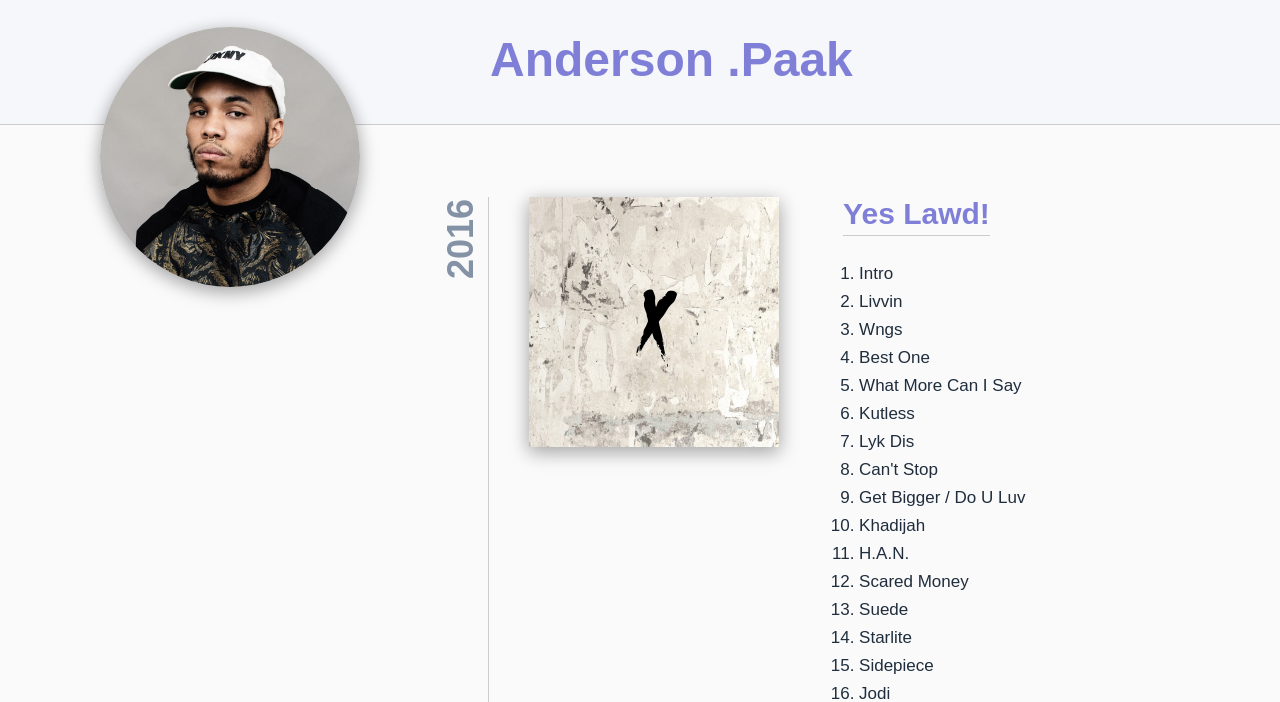
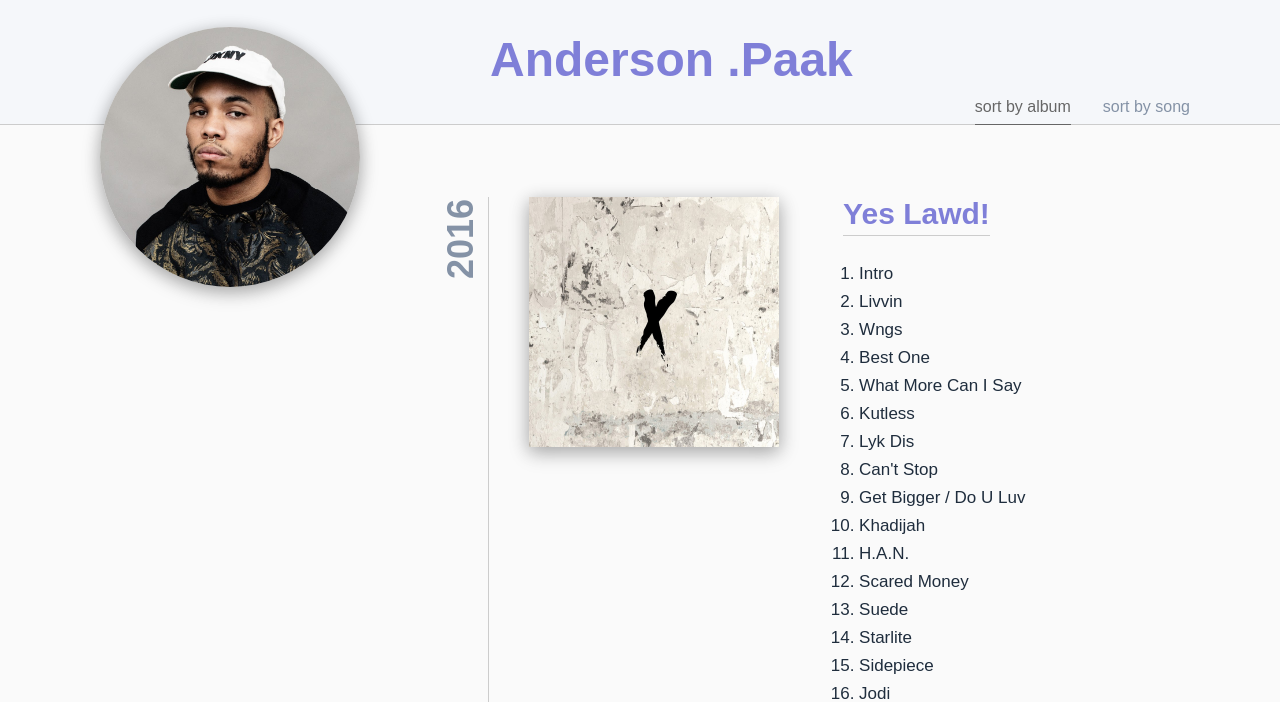
Before and after one commit to david-fang/azlyrics_redesign, a plain HTML site: page artist.html in a window 1280 px wide. Shown: the part 98-800 px from the top of the page. Drawn offline with Linux system fonts and the light colour scheme.

Commit message:
Add sort buttons to artist page

```diff
--- a/artist.html
+++ b/artist.html
@@ -20,6 +20,10 @@
         <div class="metadata-header">
             <img class="artist-profile" src="assets/img/static_artist/anderson_paak_profile.jpg"/>
             <p class="artist-name">Anderson .Paak</p>
+            <div class="sort-button-container">
+                <div class="sort-button active-sort">sort by album</div>
+                <div class="sort-button">sort by song</div>
+            </div>
         </div>
         <div class="separator"></div>
         <div class="content-section">
--- a/assets/css/artist_style.css
+++ b/assets/css/artist_style.css
@@ -6,6 +6,33 @@
     flex-direction: row;
     align-items: center;
     background-color: #F5F7FA;
+}
+
+.sort-button-container {
+    display: flex;
+    flex-direction: row;
+    position: absolute;
+    bottom: -1px;
+    right: 90px;
+}
+
+.sort-button {
+    color: #8492A6;
+    margin-left: 32px;
+    padding-bottom: 8px;
+    transition-duration: 0.2s;
+}
+
+.active-sort {
+    border-bottom-width: 1.5px;
+    border-bottom-style: solid;
+    border-bottom-color: #666666;
+    color: #666666;
+}
+
+.sort-button:hover {
+    cursor: pointer;
+    opacity: 0.7;
 }
 
 .artist-profile {
```
